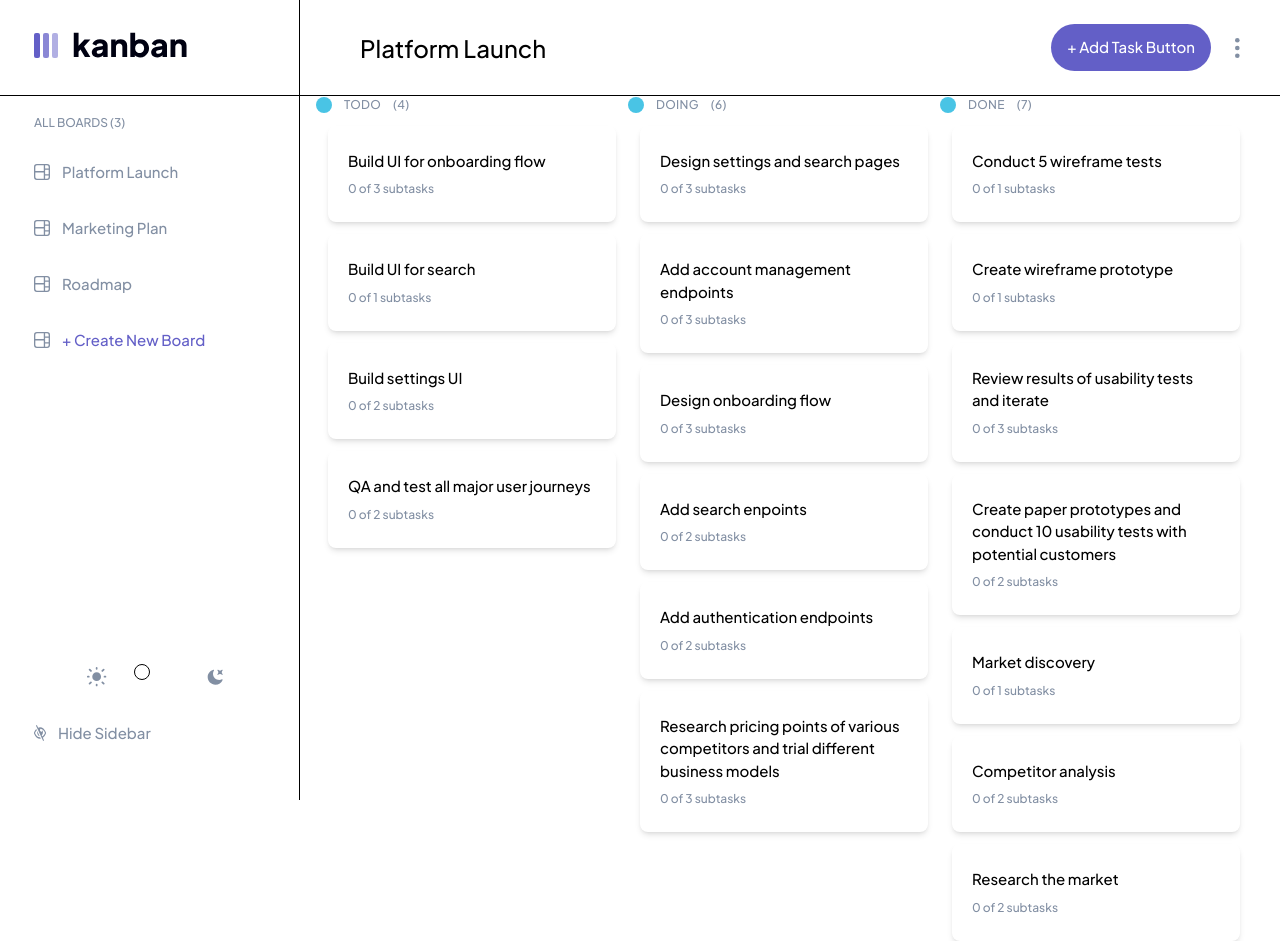
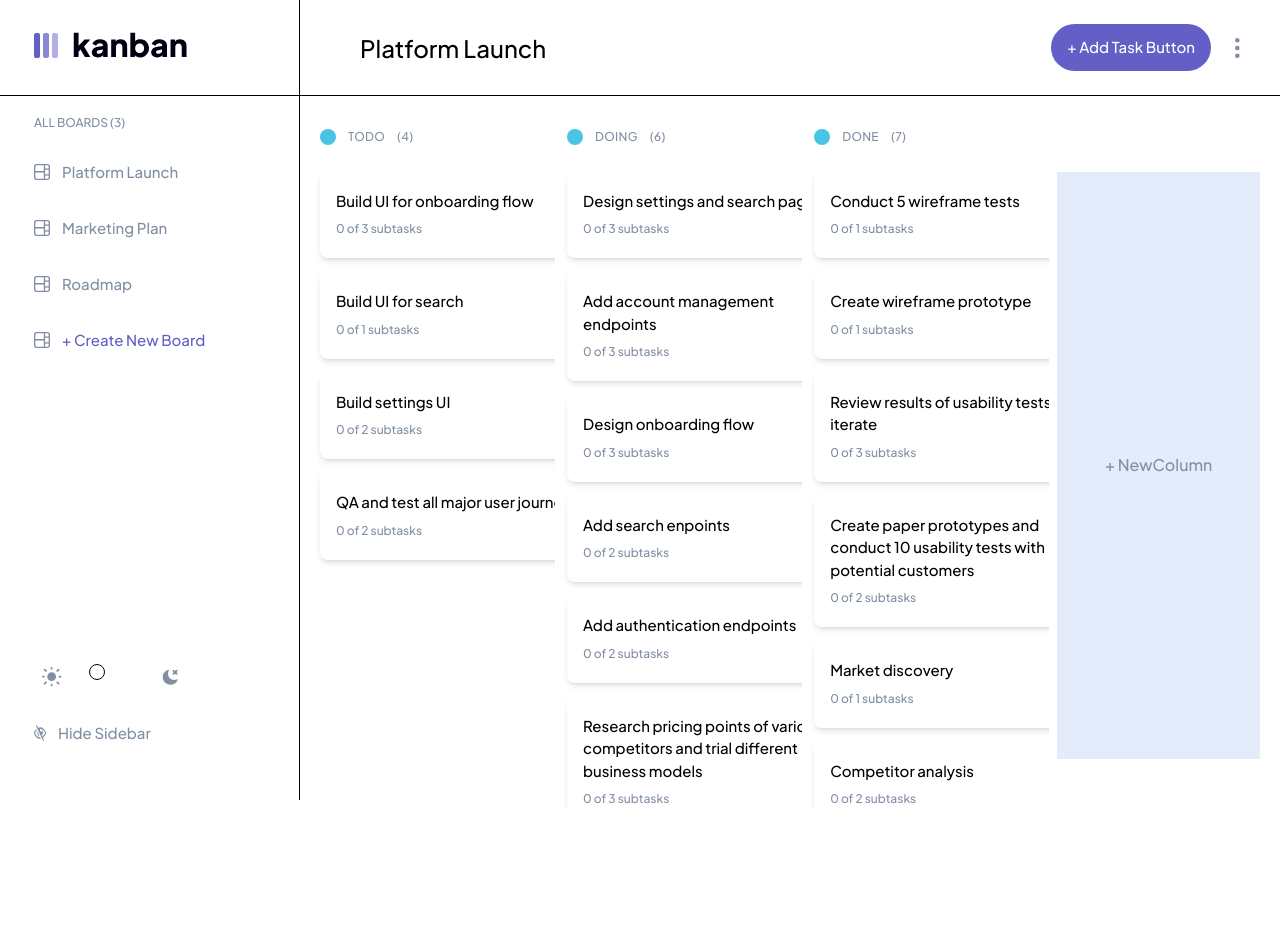
Before and after one commit to medaVyshnavi/kanbanTaskApp, a React (Create React App) app: page / in a window 1280 px wide. After the commit the page ends 840 px from the top, so only its background shows below. Built offline with nearby package versions, Linux system fonts and the light colour scheme.

Commit message:
new empty column addition ui

```diff
--- a/src/App.js
+++ b/src/App.js
@@ -1,10 +1,8 @@
 import Body from "./components/Body";
 import Header from "./components/Header";
 import Navbar from "./components/Navbar";
-import { useSelector } from "react-redux";
 
 function App() {
-  const darkMode = useSelector((state) => state.app.darkMode);
   return (
     <>
       <div>
--- a/src/components/Board.js
+++ b/src/components/Board.js
@@ -1,6 +1,8 @@
 import React from "react";
 import Column from "./Column";
 import { useSelector } from "react-redux";
+import SideBarIcon from "./SideBarIcon";
+import NewColumn from "./NewColumn";
 
 const Board = () => {
   const data = useSelector((state) => state.board.allBoards);
@@ -9,14 +11,22 @@ const Board = () => {
   const selectedBoard = data.boards[0].columns;
 
   return (
+    <div className="py-5 px-5 overflow-y-auto">
       <div
         className={`bg-${
           darkMode ? "dark" : "light"
-      } h-[88vh] flex justify-center  ${sideBar ? "pl-72" : "pl-0"}`}
+        } h-[88vh] flex justify-start  ${sideBar ? "pl-72" : "pl-0 "}`}
       >
         {selectedBoard.map((board, index) => (
           <Column data={board} key={index} />
         ))}
+        <NewColumn />
+      </div>
+      {!sideBar && (
+        <div className="relative">
+          <SideBarIcon />
+        </div>
+      )}
     </div>
   );
 };
--- a/src/components/Column.js
+++ b/src/components/Column.js
@@ -3,16 +3,17 @@ import TaskCard from "./TaskCard";
 
 const Column = ({ data }) => {
   return (
-    <div>
-      <div className="flex items-center text-medium-gray text-xs tracking-wide">
+    <div className="overflow-y-scroll mb-3">
+      <div className="flex items-center text-mediumGray text-xs tracking-wide py-3 pl-3">
         <span className="w-4 h-4 bg-bubbleOne block rounded-full"></span>
         <h1 className="px-3">{`${data.name.toUpperCase()} `}</h1>
         <h2>{`(${data.tasks.length})`}</h2>
       </div>
-
-      {data.tasks?.map((task, index) => (
-        <TaskCard task={task} key={index} />
-      ))}
+      <div>
+        {data.tasks?.map((task, index) => (
+          <TaskCard task={task} key={index} />
+        ))}
+      </div>
     </div>
   );
 };
--- a/src/components/EmptyBoard.js
+++ b/src/components/EmptyBoard.js
@@ -16,7 +16,7 @@ const EmptyBoard = () => {
           sideBar ? "pl-72" : "pl-0"
         }`}
       >
-        <h1 className="text-lg text-medium-gray pl-5">
+        <h1 className="text-lg text-mediumGray pl-5">
           This board is empty. Create a new column to get started.
         </h1>
         <Button text="+ Add New Column" />
--- a/src/components/Header.js
+++ b/src/components/Header.js
@@ -12,8 +12,8 @@ const Header = () => {
     <div
       className={`bg-${darkMode ? "dark-gray" : "white"} ${
         !sideBar &&
-        `flex justify-start items-center border-b-[1px] border-lines-${
-          darkMode ? "dark" : "light"
+        `flex justify-start items-center border-b-[1px] border-${
+          darkMode ? "linesDark" : "linesLight"
         }`
       } `}
     >
@@ -29,7 +29,7 @@ const Header = () => {
           darkMode ? "dark-gray" : "white"
         } ${
           sideBar ? "pl-80 border-b-[1px]" : "ml-12 flex-1 border-l-[1px]"
-        } h-24 border-lines-${darkMode ? "dark" : "light"} `}
+        } h-24 border-${darkMode ? "linesDark" : "linesLight"} `}
       >
         {" "}
         <h1 className={`text-xl text-${darkMode ? "white" : "black"} pl-10`}>
--- a/src/components/NavFooter.js
+++ b/src/components/NavFooter.js
@@ -10,11 +10,11 @@ const Footer = () => {
   const darkMode = useSelector((state) => state.app.darkMode);
   const sideBar = useSelector((state) => state.app.sideBar);
   return (
-    <div>
+    <div className="fixed bottom-14">
       <div
         className={`bg-${
           darkMode ? "dark" : "light"
-        } flex rounded-md items-center justify-center mr-6 py-3 px-2 mt-[18rem]`}
+        } flex rounded-md items-center justify-center mr-6 py-3 px-2`}
       >
         <img src={lightTheme} alt="light theme" className="w-5 h-5" />
         <div className="px-6 cursor-pointer">
@@ -41,7 +41,7 @@ const Footer = () => {
           alt="side bar"
           className="h-4 w-6 pr-3"
         />
-        <span className="text-base text-medium-gray">Hide Sidebar</span>
+        <span className="text-base text-mediumGray">Hide Sidebar</span>
       </div>
     </div>
   );
--- a/src/components/Navbar.js
+++ b/src/components/Navbar.js
@@ -15,20 +15,21 @@ const Navbar = () => {
         <nav
           className={`bg-${
             darkMode ? "dark-gray" : "white"
-          } h-screen w-[300px] absolute top-0 pt-8 pl-[34px] border-r-[1px] border-lines-${
-            darkMode ? "dark" : "light"
-          }`}
+          } h-screen w-[300px] absolute top-0 pt-8 pl-[34px] border-r-[1px] border-${
+            darkMode ? "linesDark" : "linesLight"
+          }
+          `}
         >
           <div>
             <img src={darkMode ? lightLogo : darkLogo} alt="logo" />
-            <h3 className="text-xs text-medium-gray pt-14 pb-2">
+            <h3 className="text-xs text-mediumGray pt-14 pb-2">
               ALL BOARDS ({selector.length})
             </h3>
             <div>
               {selector.map((item, index) => (
                 <div
                   key={index}
-                  className="flex text-medium-gray my-2 items-center h-12"
+                  className="flex text-mediumGray my-2 items-center h-12"
                 >
                   <img src={iconBoard} alt="board-icon" className="w-4 h-4" />
                   <h4 className="text-base px-3">{item.name}</h4>
--- a/src/components/NewColumn.js
+++ b/src/components/NewColumn.js
@@ -1,7 +1,11 @@
 import React from "react";
 
 const NewColumn = () => {
-  return <div>NewColumn</div>;
+  return (
+    <div className="w-64 h-5/6 bg-linesLight text-mediumGray flex items-center justify-center mt-14 ml-2">
+      + NewColumn
+    </div>
+  );
 };
 
 export default NewColumn;
--- a/src/components/TaskCard.js
+++ b/src/components/TaskCard.js
@@ -7,12 +7,12 @@ const TaskCard = ({ task: { title, subtasks } }) => {
     <div
       className={`bg-${
         darkMode ? "dark-gray" : "white"
-      } m-3 px-5 py-6 rounded-lg shadow-md w-72`}
+      } m-3 px-4 py-5 rounded-lg shadow-md w-72`}
     >
       <h3 className={`text-base ${darkMode ? "text-white" : "text-black"}`}>
         {title}
       </h3>
-      <p className="text-xs text-medium-gray pt-2">{`0 of ${subtasks?.length} subtasks`}</p>
+      <p className="text-xs text-mediumGray pt-2">{`0 of ${subtasks?.length} subtasks`}</p>
     </div>
   );
 };
--- a/src/index.css
+++ b/src/index.css
@@ -7,6 +7,7 @@
     box-sizing: border-box;
     margin: 0;
     padding: 0;
+    overflow: hidden;
   }
   html {
     font-family: "Plus Jakarta Sans", system-ui, sans-serif;
--- a/tailwind.config.js
+++ b/tailwind.config.js
@@ -12,9 +12,9 @@ module.exports = {
       red: "#EA5555",
       "red-hover": "#FF9898",
       "dark-gray": "#2B2C37",
-      "lines-dark": "#3E3F4E",
-      "lines-light": "#E4EBFA",
-      "medium-gray": "#828FA3",
+      linesDark: "#3E3F4E",
+      linesLight: "#E4EBFA",
+      mediumGray: "#828FA3",
       bubbleOne: "#49C4E5",
       bubbleTwo: "#8471F2",
       bubbleThree: "#67E2AE",
```
Lines whose indentation alone changed are shown as unchanged.
